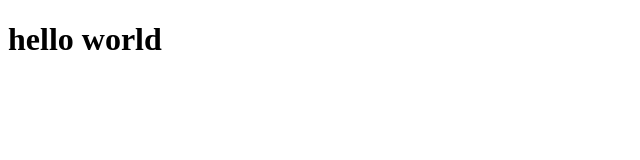
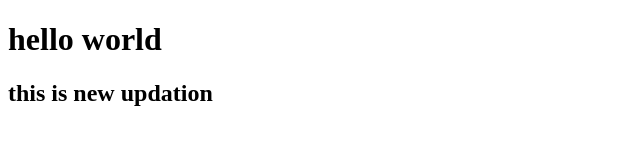
Before and after one commit to abhishekwarrior/myrepo, a plain HTML site: page index.html in a window 1280 px wide. Shown: the whole page, without its empty margins (0-640 px from the left). Drawn offline with Linux system fonts and the light colour scheme.

Commit message:
this is virsion three

```diff
--- a/index.html
+++ b/index.html
@@ -7,5 +7,6 @@
 </head>
 <body>
     <h1>hello world</h1>
+    <h2>this is new updation</h2>
 </body>
 </html>
```
